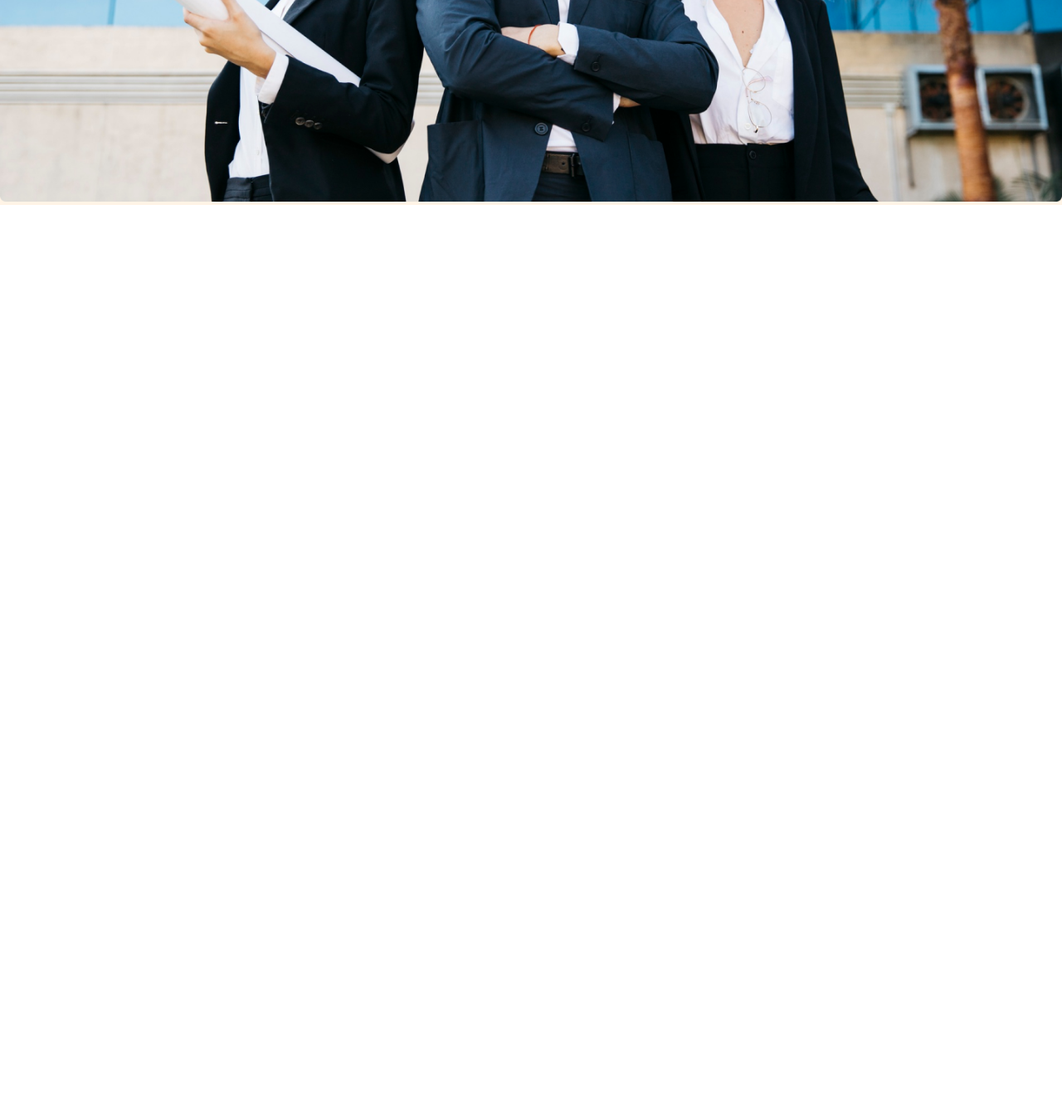
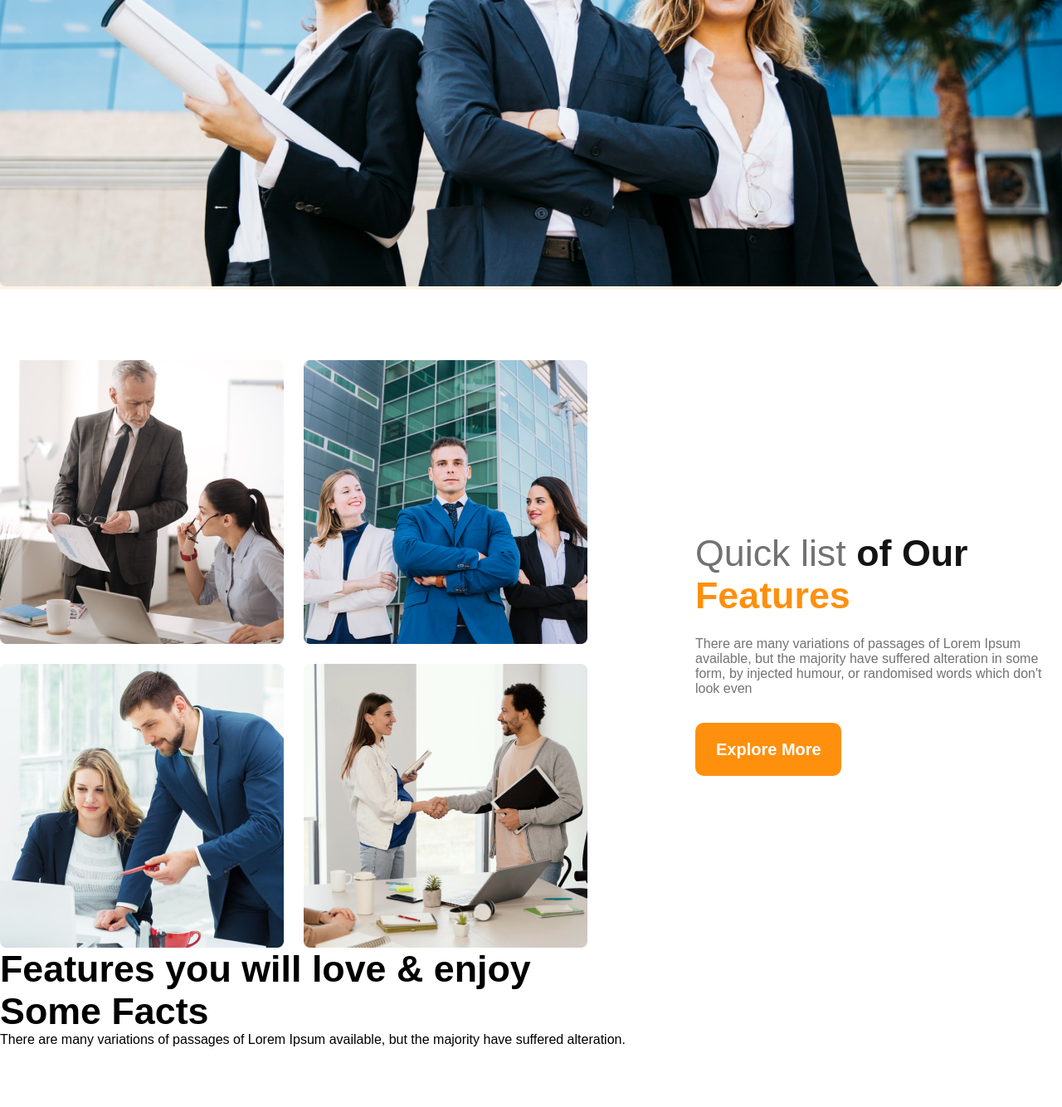
Before and after one commit to officialshahidulshihab/g3-archi-website, a plain HTML site: page index.html in a window 1280 px wide. Shown: the part 796-2130 px from the top of the page at 83% size. Before the commit the page ends 1043 px from the top, so only its background shows below. Drawn offline with Linux system fonts and the light colour scheme.

Commit message:
our features section completed

```diff
--- a/index.html
+++ b/index.html
@@ -34,6 +34,68 @@
     </header>
 
     <main>
+        <!-- Team Section -->
+        <section class="teams display-flex">
+
+            <div class="team-img-container">
+                <img src="./images/team1.png" alt="">
+                <img src="./images/team2.png" alt="">
+                <img src="./images/team3.png" alt="">
+                <img src="./images/team4.png" alt="">
+
+            </div>
+
+            <div class="our-features">
+                <h3 class="feature-tittle"><span style="color: #727272; font-weight: 500;">Quick list</span> <span style="color: #131313;">of Our</span> <br><span style="color: #FF900E;">Features</span></h3>
+
+                <p class="feature-description">There are many variations of passages of Lorem Ipsum available, but the majority have suffered alteration in some form, by injected humour, or randomised words which don't look even</p>
+                <button class="btn-primary">Explore More</button>
+
+
+                <!-- <h3 class="feature-tittle">Quick list of Our Features</h3> -->
+                <!-- <p class="feature-description">There are many variations of passages of Lorem Ipsum available, but the majority have suffered alteration in some form, by injected humour, or randomised words which don't look even</p> -->
+
+            </div>
+
+        </section>
+
+        <!-- Features you will love & enjoy -->
+
+        <section>
+            <h3 class="section-title">Features you will love & enjoy</h3>
+
+        </section>
+
+
+        <!-- Some facts -->
+
+        <section>
+            <h3 class="section-title">Some Facts</h3>
+            <p class="fact-des">There are many variations of passages of Lorem Ipsum available, but the majority have suffered alteration.</p>
+            <div class="facts-container">
+                <div class="fact">
+                    <img src="" alt="" class="fact-icon">
+                    <h4 class="fact-number"></h4>
+                    <h5 class="fact-name"></h5>
+                </div>
+                <div class="fact">
+                    <img src="" alt="" class="fact-icon">
+                    <h4 class="fact-number"></h4>
+                    <h5 class="fact-name"></h5>
+                </div>
+                <div class="fact">
+                    <img src="" alt="" class="fact-icon">
+                    <h4 class="fact-number"></h4>
+                    <h5 class="fact-name"></h5>
+                </div>
+                <div class="fact">
+                    <img src="" alt="" class="fact-icon">
+                    <h4 class="fact-number"></h4>
+                    <h5 class="fact-name"></h5>
+                </div>
+            </div>
+
+        </section>
 
     </main>
 
--- a/styles/arcg.css
+++ b/styles/arcg.css
@@ -25,6 +25,11 @@
     border: none;
     border-radius: 10px;
 }
+
+.section-title{
+    font-size: 2.8rem;
+    font-weight: 700;
+}
 .display-flex{
     display: flex;
 }
@@ -42,7 +47,11 @@
 }
 /* header styles */
 
-
+main{
+    max-width: 1440px;
+    margin: 0 auto;
+    padding-top: 85px;
+}
 
 /* navbar styles */
 
@@ -64,7 +73,7 @@
 .nav-link{
     text-decoration: none;
     margin-right: 30px;
-    font-size: 18;
+    font-size: 1.25rem;
     font-weight: 500;
 
 }
@@ -88,6 +97,7 @@
     font-size: 4rem;
     color:#131313;
     margin-bottom: 32px;
+    padding-top: 102px;
 }
 
 .brand-description{
@@ -100,12 +110,52 @@
     width: 100%;
 }
 
+.feature-tittle{
+    font-size: 2.8rem;
+
+}
+.feature-description{
+    font-size: 1rem;
+    color:#727272;
+
+}
 
 
 
+/* Team and features related style */
+.teams{
+    align-items: center;
+}
+
+.team-img-container{
+    display: grid;
+    grid-template-columns: repeat(2, 1fr);
+    gap: 24px;
+}
+
+.our-features{
+    margin-left: 130px;
+    max-width: 530px;
+}
+
+.feature-tittle{
+    padding-bottom: 24px;
+}
+.feature-description{
+    padding-bottom: 32px;
+}
 /* responsive media quarry */
 @media screen and (max-width:576px) {
-    .navbar, .nav-links{
+    .navbar, .nav-links, .teams{
         flex-direction: column;
     }
+
+    .team-img-container{
+        grid-template-columns: repeat(1, 1fr);
+    }
+
+    .our-features{
+        margin-left: 20px;
+    }
+
 }
```
